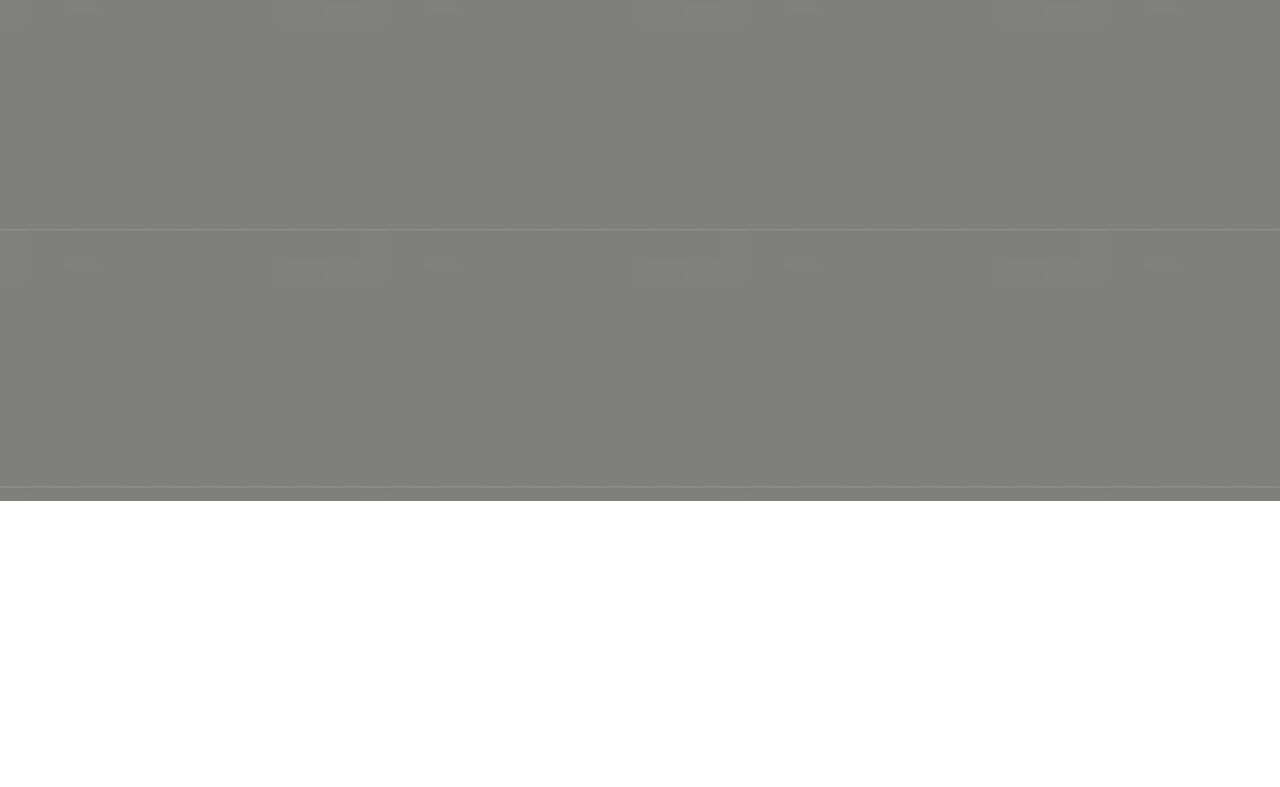
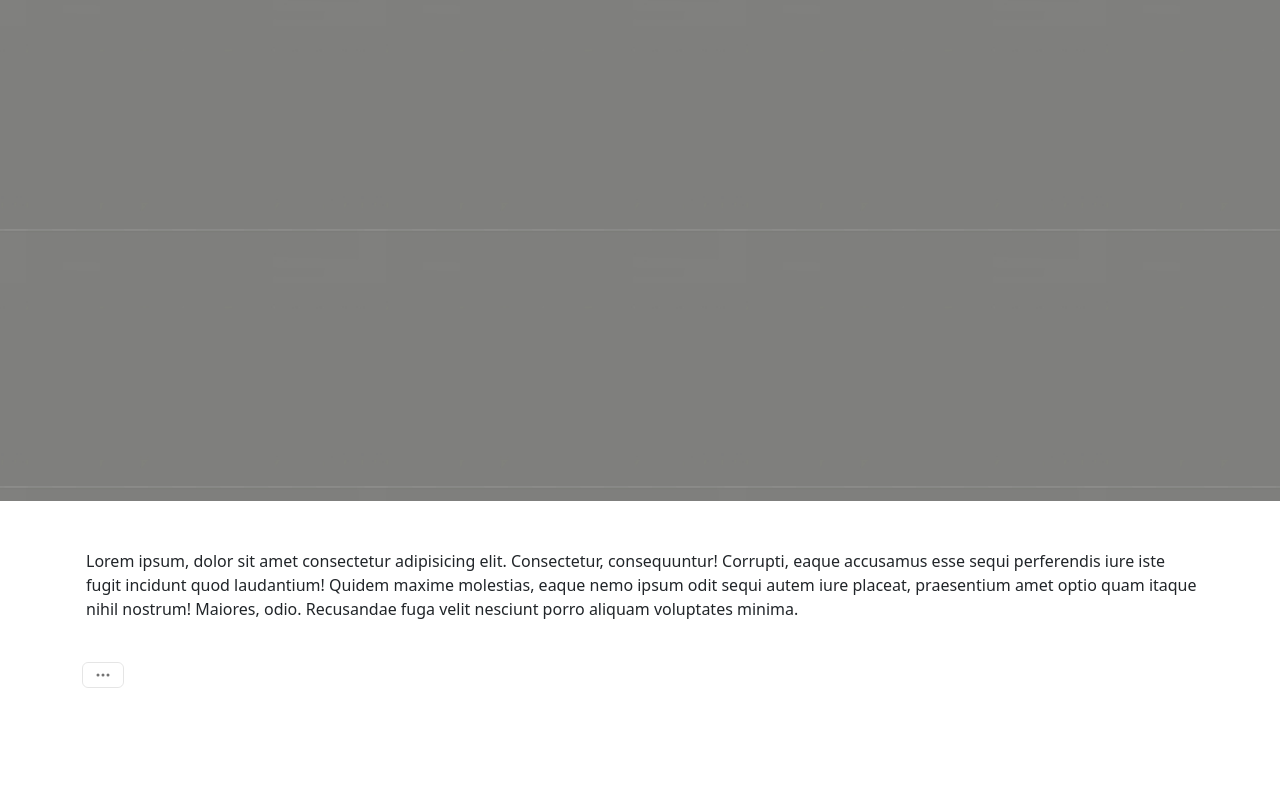
Before and after one commit to Artcods/Avelion, a plain HTML site: page profil.html in a window 1280 px wide. Shown: the part 361-1148 px from the top of the page. Before the commit the page ends 862 px from the top, so only its background shows below. Drawn offline with nearby package versions, Linux system fonts and the light colour scheme.

Commit message:
update profil

```diff
--- a/profil.html
+++ b/profil.html
@@ -46,10 +46,49 @@
 
     <div class="bg-avelion-profil">
         <div class="container" style="padding-top: 200px">
-            <h1 class="display-5 fw-normal">Fluid jumbotron</h1>
+            <h1 class="display-5 fw-normal">Profil Avelion</h1>
             <p class="lead">This is a modified jumbotron that occupies the entire horizontal space of its parent.
             </p>
         </div>
+    </div>
+
+
+
+    <div class="container" style="padding-bottom: 100px;">
+        <div class="">
+            <div class="judul-galeri pt-5 ps-1">
+                <p>Lorem ipsum, dolor sit amet consectetur adipisicing elit. Consectetur, consequuntur! Corrupti, eaque
+                    accusamus esse sequi perferendis iure iste fugit incidunt quod laudantium! Quidem maxime molestias,
+                    eaque
+                    nemo ipsum odit sequi autem iure placeat, praesentium amet optio quam itaque nihil nostrum! Maiores,
+                    odio.
+                    Recusandae fuga velit nesciunt porro aliquam voluptates minima.</p>
+            </div>
+        </div>
+        <div class="collapse" id="navbarToggleExternalContent" style="">
+            <div class="bg-inverse ps-1 text-start">
+                <div class="profil-avelion">
+                    Lorem ipsum dolor sit amet, consectetur adipisicing elit. Nesciunt nulla minus deleniti? Quo
+                    consequuntur aspernatur quasi fugit quis nulla. Repellendus voluptatum magnam esse error quisquam
+                    doloribus illo voluptate neque aliquid assumenda velit facere, necessitatibus deserunt sunt
+                    aspernatur sapiente unde iure enim aut atque modi odit a? Nam labore placeat ducimus.
+                </div>
+            </div>
+
+        </div>
+
+        <nav class="navbar navbar-inverse bg-inverse"
+            style="height: 50px; border-bottom-left-radius: 20px; border-bottom-right-radius: 20px;">
+            <button class="navbar-toggler position-absolute position-absolute top-50 start-0" type="button"
+                data-toggle="collapse" data-target="#navbarToggleExternalContent"
+                aria-controls="navbarToggleExternalContent" aria-expanded="false" aria-label="Toggle navigation">
+                <span><svg xmlns="http://www.w3.org/2000/svg" width="16" height="16" fill="currentColor"
+                        class="bi bi-three-dots" viewBox="0 0 16 16">
+                        <path
+                            d="M3 9.5a1.5 1.5 0 1 1 0-3 1.5 1.5 0 0 1 0 3zm5 0a1.5 1.5 0 1 1 0-3 1.5 1.5 0 0 1 0 3zm5 0a1.5 1.5 0 1 1 0-3 1.5 1.5 0 0 1 0 3z" />
+                    </svg></span>
+            </button>
+        </nav>
     </div>
 
 </body>
```
